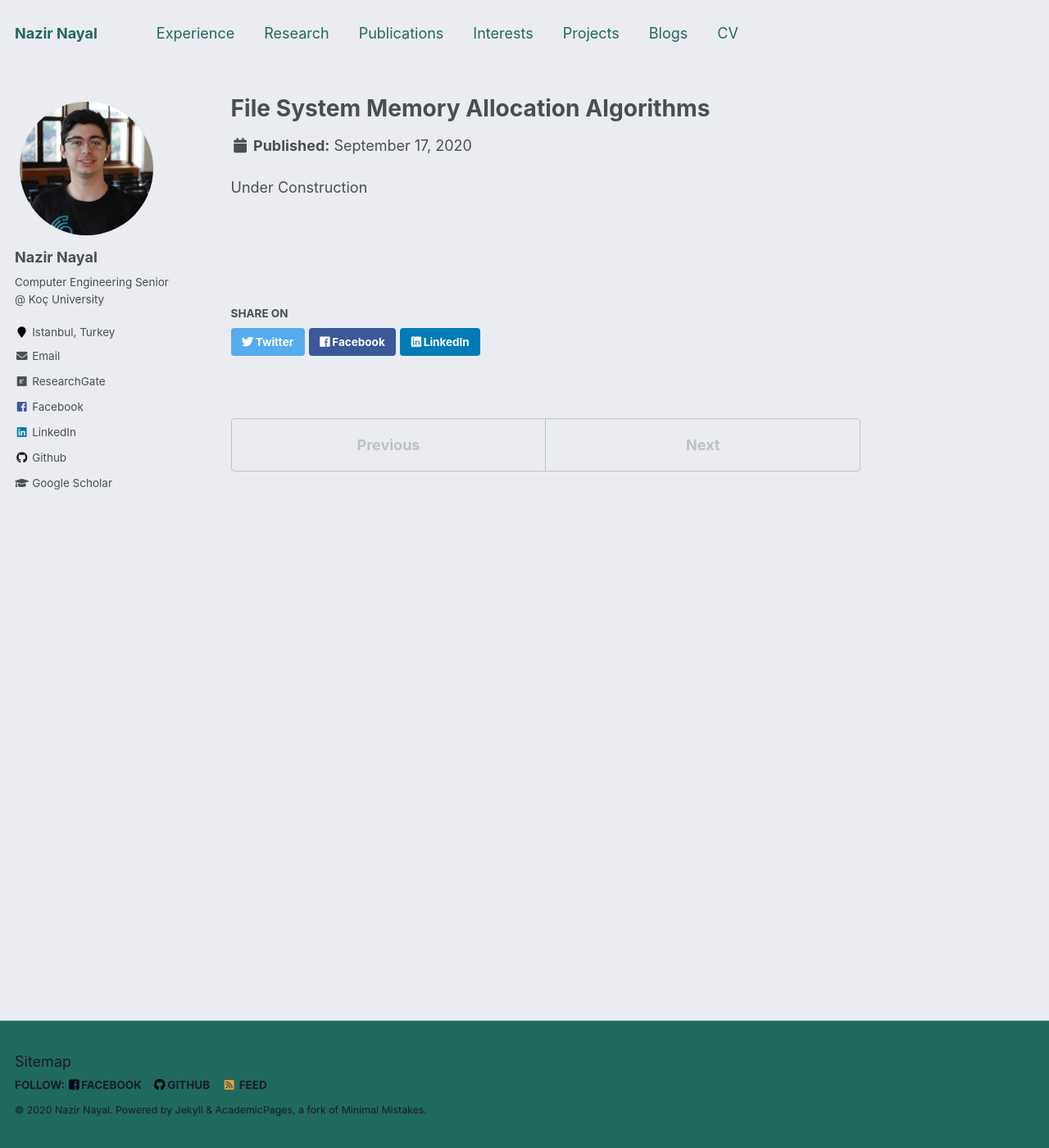
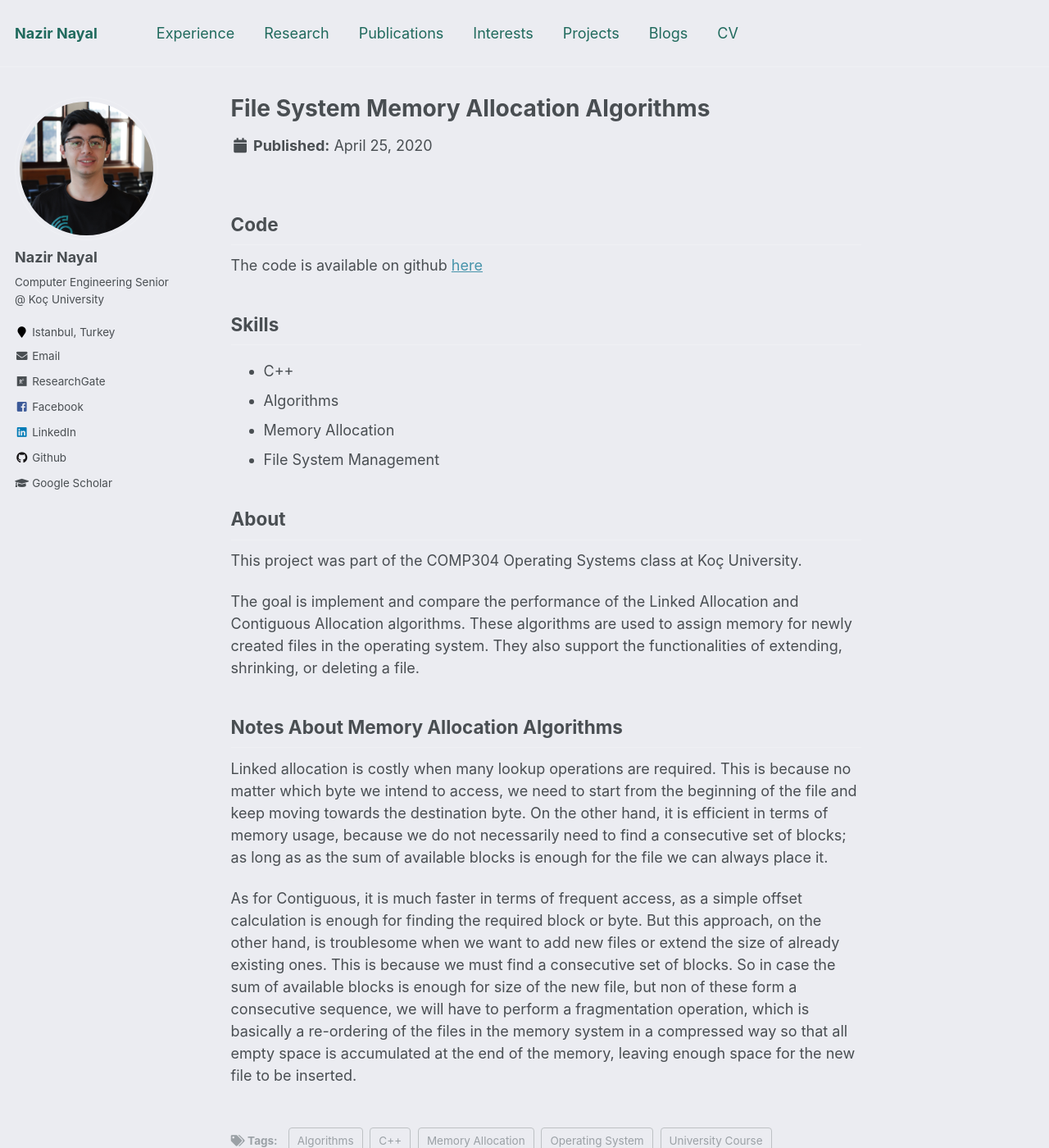
Before and after one commit to NazirNayal8/nazirnayal.github.io, a Jekyll site: the page built from _projects/file_system_memory_allocation.md, in a window 1280 px wide and 1400 px high. Shown: the whole window at 82% size. Built offline with Jekyll 4.4.1, drawn with Linux system fonts in a browser that asks for light colours; some of the changed text lies outside the part shown.

Commit message:
add memory allocation project

```diff
--- a/_projects/file_system_memory_allocation.md
+++ b/_projects/file_system_memory_allocation.md
@@ -1,8 +1,47 @@
 ---
 title: "File System Memory Allocation Algorithms"
-excerpt: "Operating Systems Course"
+excerpt: "Implementation of Contiguous Allocation and Linked Allocation algorithms for file system memory management,=,"
 collection: projects
 permalink: /projects/file_system_memory_allocation
+date: 2020-04-25
+categories:
+  - University Project
+tags:
+  - C++
+  - University Course
+  - Operating System
+  - Memory Allocation
+  - Algorithms
 ---
 
-Under Construction
+## Code
+
+The code is available on github [here](https://github.com/NazirNayal8/file-system-space-allocation-analysis)
+
+## Skills
+
+* C++
+* Algorithms
+* Memory Allocation
+* File System Management
+
+## About
+
+This project was part of the COMP304 Operating Systems class at Koç University.
+
+The goal is implement and compare the performance of the Linked Allocation and Contiguous Allocation
+algorithms. These algorithms are used to assign memory for newly created files in the operating system.
+They also support the functionalities of extending, shrinking, or deleting a file.
+
+## Notes About Memory Allocation Algorithms
+
+Linked allocation is costly when many lookup operations are required. This is because no matter which byte we intend to access,
+we need to start from the beginning of the file and keep moving towards the destination byte. On the other hand, it is efficient in terms
+of memory usage, because we do not necessarily need to find a consecutive set of blocks; as long as as the sum of available blocks is enough for the file
+we can always place it.
+
+As for Contiguous, it is much faster in terms of frequent access, as a simple offset calculation is enough for finding the required block or byte.
+But this approach, on the other hand, is troublesome when we want to add new files or extend the size of already existing ones. This is because we must find a
+consecutive set of blocks. So in case the sum of available blocks is enough for size of the new file, but non of these form a consecutive sequence, we will have to
+perform a fragmentation operation, which is basically a re-ordering of the files in the memory system in a compressed way so that all empty space is accumulated
+at the end of the memory, leaving enough space for the new file to be inserted.
```
Also changed, not shown: _projects/bricking_bad.md (+1 -1 lines).
